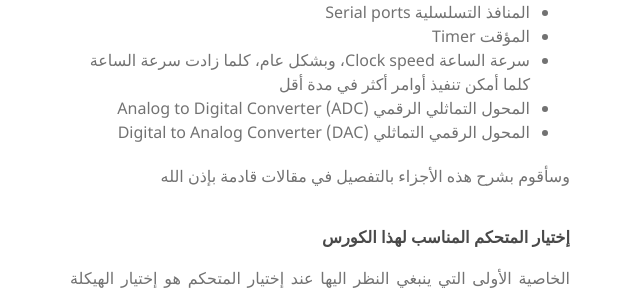
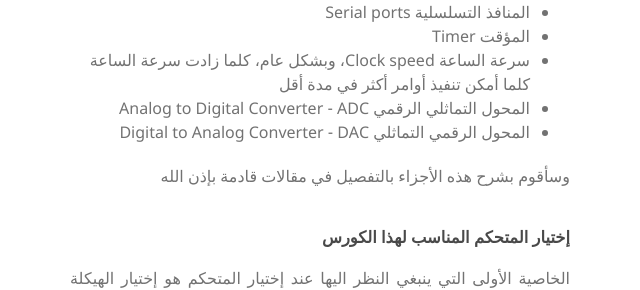
Before and after one commit to alhabish/embedded-course, a Jekyll site: the page built from _posts/2017-09-27-Introduction.md, in a window 1280 px wide. Shown: the part 1177-1467 px from the top of the page, without its empty margins (140-780 px from the left). Built offline with Jekyll 4.4.1, drawn with Linux system fonts in a browser that asks for light colours; comment, search, counter and statistics services are not loaded.

```diff
--- a/_layouts/post.html
+++ b/_layouts/post.html
@@ -39,7 +39,7 @@ comments: true
 
     <p>{{ content }}</p>
 
-    <blockquote class="note">
+    <blockquote class="post_ending_note">
         <p><strong>ملاحظة</strong>: هذه المقالة تحت التحديث المستمر،، وملاحظاتكم وإقتراحاتكم ستساعد بإذن الله في إخراجها بالصورة التي كتبت من أجلها وهي تمهيد الطريق أمامكم لتعلم برمجة الأنظمة المدمجة </p>
     </blockquote>
 
--- a/_posts/2017-09-27-Introduction.md
+++ b/_posts/2017-09-27-Introduction.md
@@ -26,8 +26,8 @@ comments: true
 * المنافذ التسلسلية Serial ports
 * المؤقت Timer
 * سرعة الساعة Clock speed، وبشكل عام، كلما زادت سرعة الساعة كلما أمكن تنفيذ أوامر أكثر في مدة أقل
-* المحول التماثلي الرقمي Analog to Digital Converter (ADC)
-* المحول الرقمي التماثلي Digital to Analog Converter (DAC)
+* المحول التماثلي الرقمي Analog to Digital Converter - ADC
+* المحول الرقمي التماثلي Digital to Analog Converter - DAC
 
 وسأقوم بشرح هذه الأجزاء بالتفصيل في مقالات قادمة بإذن الله
 
--- a/assets/css/style.scss
+++ b/assets/css/style.scss
@@ -72,12 +72,23 @@ a.next:before {
   content: "< "
 }
 
-.note {
+.post_ending_note {
     display: block;
     margin-top: 50px;
     padding: 10px 20px;
     color: #333;
     background-color: #E6E6FA;
+    border-top: 0.1em solid #e1edf1;
+    border-bottom: 0.1em solid #e1edf1;
+}
+
+.note {
+    display: block;
+    margin-top: 20px;
+    margin-bottom: 20px;
+    padding: 10px 10px;
+    color: #333;
+    background-color: #ffffb3;
     border-top: 0.1em solid #e1edf1;
     border-bottom: 0.1em solid #e1edf1;
 }
```
Also changed, not shown: _drafts/a-little-bit-of-electronics.md (added, +6 -0 lines), _drafts/memory.md (added, +59 -0 lines), _drafts/ports-and-pins.md (added, +63 -0 lines), _posts/2017-10-16-board-and-micro.md (added, +64 -0 lines), assets/files/article_04/TM4C123GH6PM.jpg (added), assets/files/article_04/launchpad-tivac.png (added), assets/files/article_04/launchpad_board.png (added), assets/files/article_04/pcb.jpg (added).
